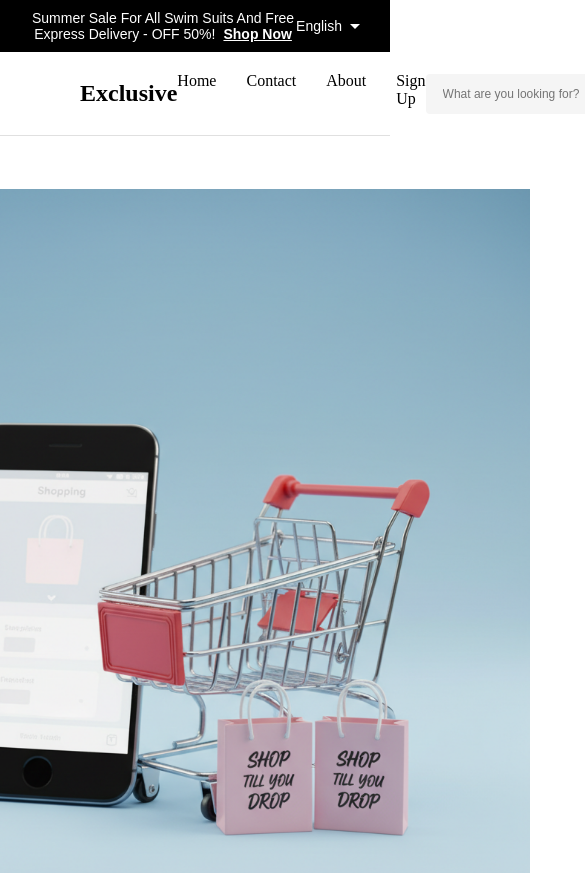
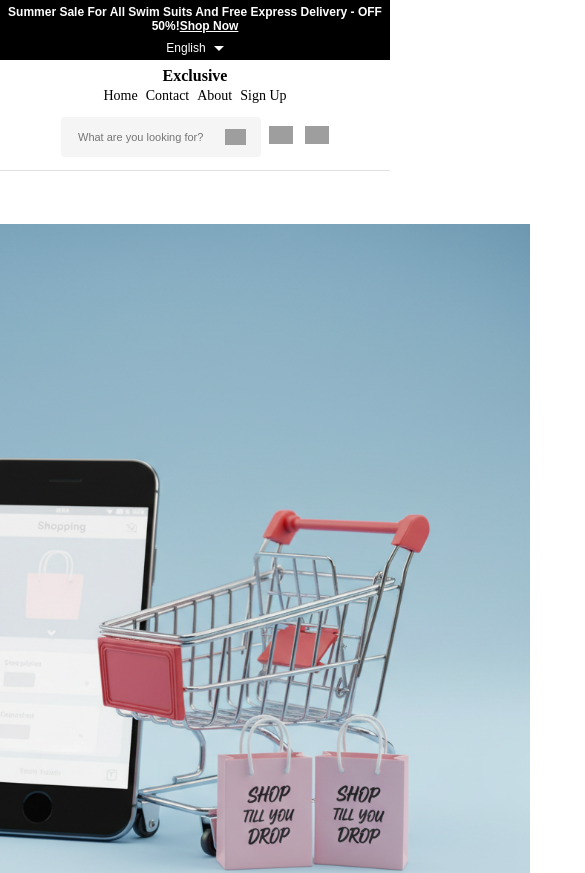
Before and after one commit to Emtiaz01/ecommerce-app, an Angular app: page /login in a window 390 px wide. Shown: the top 873 px of the page, 585 px wide, since content can reach past the window. Built offline with nearby package versions, Linux system fonts and the light colour scheme; no server answers; grey boxes are pictures that could not be loaded.

Commit message:
Made Navbar, banner section and flash sales section responsive for all devices.

```diff
--- a/src/app/layout/home/flash-sales/flash-sales.scss
+++ b/src/app/layout/home/flash-sales/flash-sales.scss
@@ -1,4 +1,4 @@
-/* --- Variables for easy customization --- */
+
 :host {
   --primary-color: #db4444;
   --text-dark: #000;
@@ -54,18 +54,8 @@
 .product-carousel.expanded-grid {
   display: grid;
   grid-template-columns: repeat(auto-fill, minmax(250px, 1fr));
-  overflow-x: visible; /* Disable horizontal scrolling */
+  overflow-x: visible;
   gap: 30px;
-}
-.discount-badge {
-  position: absolute;
-  top: 12px;
-  left: 12px;
-  background-color: var(--primary-color);
-  color: var(--text-light);
-  padding: 4px 12px;
-  border-radius: 4px;
-  font-size: 0.75rem;
 }
 
 /* --- Section Footer --- */
@@ -73,3 +63,97 @@
   text-align: center;
   margin-top: 60px;
 }
+
+//Laptop(1024px)
+@media (max-width: 1024px) {
+  .section-header {
+    gap: 24px;
+    margin-bottom: 10px;
+    padding: 0 18px;
+  }
+  .countdown-timer {
+    gap: 6px;
+    .time-block .value { font-size: 1.24rem; padding: 0 6px; }
+    .separator { font-size: 1.18rem; min-width: 6px; }
+  }
+  .product-carousel,
+  .product-carousel.expanded-grid { gap: 13px; }
+}
+
+//Tablet
+@media (max-width: 800px) {
+  .section-header {
+    flex-direction: column;
+    gap: 8px;
+    align-items: flex-start;
+    margin-bottom: 5px;
+    padding: 0 8px;
+  }
+  .countdown-timer {
+    gap: 4px;
+    .time-block .value { font-size: 1rem; padding: 0 3px; }
+    .time-block { min-width: 14px; }
+    .label { font-size: 0.64rem; }
+  }
+  .product-carousel { gap: 6px; }
+  .product-carousel.expanded-grid {
+    grid-template-columns: repeat(2, 1fr);
+    gap: 8px;
+  }
+
+}
+
+//Mobile(Large)
+@media (max-width: 600px) {
+  .section-header {
+    gap: 3px;
+    margin-bottom: 2px;
+    padding: 0 0vw;
+    width: 100%;
+   margin-left: 30px;
+  }
+  .countdown-timer {
+    gap: 2px;
+    .time-block .value,
+    .separator { font-size: 0.8rem; max-width: 100%; padding: 0 1px; }
+  }
+  .product-carousel { gap: 3px; }
+  .product-carousel.expanded-grid {
+    grid-template-columns: 1fr;
+    gap: 10px;
+    scroll-snap-type: x mandatory;
+    width: 90vw;
+  }
+   .carousel-nav{
+    padding-top: 20px;
+  }
+
+}
+//Mobile(Small - Medium)
+@media (max-width: 400px) {
+  .section-header {
+    gap: 9px;
+    margin-bottom: 2px;
+    max-width: fit-content;
+  }
+  .countdown-timer {
+    gap: 2px;
+    .time-block .value,
+    .separator { font-size: 0.8rem; max-width: 2px; padding: 0 2px; }
+  }
+  .product-carousel,
+  .product-carousel.expanded-grid {
+    grid-template-columns: 1fr;
+    gap: 10px;
+    // display: flex !important;
+    overflow-x: hidden;
+    scroll-snap-type: x mandatory;
+    width: 100vw;
+    margin: 0;
+    padding-top: 20px;
+  }
+  .section-footer{
+    padding-left: 30px;
+    margin-left: 30px;
+  }
+}
--- a/src/app/navbar/header/header.scss
+++ b/src/app/navbar/header/header.scss
@@ -2,21 +2,27 @@
   display: block;
 }
 
+/* --- Base styles for desktop/laptop --- */
 .announcement-bar {
   background-color: #000;
   color: #fff;
   display: flex;
+  flex-direction: row;
   justify-content: space-between;
   align-items: center;
   padding: 10px 30px;
   font-family: Arial, sans-serif;
-  font-size: 14px;
+  font-size: 16px;
+  flex-wrap: wrap;
+  width: 100%;
+  box-sizing: border-box;
 }
 
 .announcement-text {
   flex-grow: 1;
   text-align: center;
-  font: weight 5px;
+  font-weight: 700;
+  min-width: 140px;
 }
 
 .shop-now-link {
@@ -24,12 +30,14 @@
   text-decoration: underline;
   margin-left: 8px;
   cursor: pointer;
+  white-space: nowrap;
 }
 
 .language-selector {
   display: flex;
   align-items: center;
   cursor: pointer;
+  margin-left: 24px;
 }
 
 .arrow-down {
@@ -40,3 +48,53 @@
   border-top: 5px solid #fff;
   margin-left: 8px;
 }
+
+/* --- Large Tablets (max-width: 1024px) --- */
+@media (max-width: 1024px) {
+  .announcement-bar {
+    padding: 10px 14px;
+    font-size: 15px;
+  }
+  .language-selector {
+    margin-left: 14px;
+  }
+}
+
+/* --- Tablets (max-width: 768px) --- */
+@media (max-width: 768px) {
+  .announcement-bar {
+    padding: 8px 8px;
+    font-size: 14px;
+  }
+}
+
+/* --- Mobiles (max-width: 600px) --- */
+@media (max-width: 600px) {
+  .announcement-bar {
+    flex-direction: column;
+    align-items: stretch;
+    gap: 8px;
+    padding: 7px 4vw;
+    font-size: 13px;
+    min-width: unset;
+  }
+  .announcement-text {
+    text-align: center;
+    margin-bottom: 5px;
+  }
+  .shop-now-link,
+  .language-selector {
+    justify-content: center;
+    margin-left: 0;
+    min-width: unset;
+  }
+}
+
+/* --- Ultra small devices (max-width: 400px) --- */
+@media (max-width: 400px) {
+  .announcement-bar {
+    font-size: 12px;
+    padding: 5px 2vw;
+    gap: 3px;
+  }
+}
--- a/src/app/navbar/header2/header2.scss
+++ b/src/app/navbar/header2/header2.scss
@@ -5,17 +5,24 @@
   padding: 20px 80px;
   border-bottom: 1px solid #e0e0e0;
   background-color: #fff;
+  width: 100%;
+  box-sizing: border-box;
+  flex-wrap: wrap;
+  min-height: 64px;
 }
 
+/* Logo */
 .logo {
   font-size: 24px;
   font-weight: bold;
+  white-space: nowrap;
 }
 
+/* Nav */
 .main-nav {
   display: flex;
   gap: 30px;
-}
+  flex-wrap: wrap;
 
   .nav-link {
     text-decoration: none;
@@ -23,6 +30,7 @@
     font-size: 16px;
     padding-bottom: 5px;
     border-bottom: 2px solid transparent;
+    transition: border 0.15s, color 0.15s;
   }
 
   .nav-link.active {
@@ -30,27 +38,32 @@
     text-decoration: underline;
     color: #000;
   }
+}
 
+/* Actions */
 .header-actions {
   display: flex;
   align-items: center;
   gap: 20px;
+  flex-wrap: wrap;
 }
 
+/* Search */
 .search-bar {
   display: flex;
   align-items: center;
   background-color: #f5f5f5;
   padding: 8px 15px;
   border-radius: 4px;
-
+  min-width: 100px;
   input {
     border: none;
     background: transparent;
     outline: none;
     font-size: 12px;
+    min-width: 60px;
+    width: 100%;
   }
-
   .search-icon {
     display: inline-block;
     width: 24px;
@@ -60,11 +73,11 @@
   }
 }
 
+/* Icons */
 .action-icons {
   display: flex;
   gap: 20px;
   align-items: center;
-
   .wishlist-icon,
   .cart-icon {
     display: inline-block;
@@ -72,20 +85,18 @@
     height: 24px;
     cursor: pointer;
   }
-
   .wishlist-icon {
     background: url("https://api.iconify.design/mdi/heart-outline.svg") no-repeat center center / contain;
   }
-
   .cart-icon {
     background: url("https://api.iconify.design/mdi/cart-outline.svg") no-repeat center center / contain;
   }
 }
 
+/* Profile dropdown */
 .profile-section {
   position: relative;
 }
-
 .profile-icon-button {
   background: none;
   border: none;
@@ -94,13 +105,11 @@
   display: flex;
   align-items: center;
   justify-content: center;
-
   img {
     width: 28px;
     height: 28px;
   }
 }
-
 
 .profile-dropdown {
   position: absolute;
@@ -110,7 +119,6 @@
   z-index: 100;
   border-radius: 8px;
   overflow: hidden;
-
   background: rgba(122, 113, 113, 0.85);
   backdrop-filter: blur(7px);
   -webkit-backdrop-filter: blur(10px);
@@ -122,7 +130,6 @@
     margin: 0;
     padding: 8px 0;
   }
-
   li {
     a, button {
       display: flex;
@@ -138,37 +145,15 @@
       background: none;
       cursor: pointer;
       transition: background-color 0.2s ease;
-
       &:hover {
         background-color: rgba(255, 255, 255, 0.5);
       }
     }
   }
-
-}
-.wishlist-link {
-  position: relative;
-  display: inline-block;
 }
 
-.badge {
-  position: absolute;
-  top: -8px;
-  right: -8px;
-  background-color: #DB4444;
-  color: white;
-  border-radius: 50%;
-  font-size: 0.75rem;
-  font-weight: 600;
-  display: flex;
-  align-items: center;
-  justify-content: center;
-  min-width: 20px;
-  height: 20px;
-  padding: 2px;
-  box-sizing: border-box;
-}
-.icon-link {
+/* Badges */
+.wishlist-link, .icon-link {
   position: relative;
   display: inline-block;
 }
@@ -187,4 +172,77 @@
   align-items: center;
   justify-content: center;
   box-sizing: border-box;
+  padding: 2px;
 }
+
+/* --- RESPONSIVENESS --- */
+/* Laptops/Tablets */
+@media (max-width: 1024px) {
+  .main-header {
+    padding: 14px 30px;
+  }
+  .main-nav {
+    gap: 20px;
+  }
+  .action-icons {
+    gap: 12px;
+  }
+}
+/* Tablets */
+@media (max-width: 768px) {
+  .main-header {
+    padding: 12px 14px;
+    min-height: 56px;
+  }
+  .logo {
+    font-size: 20px;
+  }
+  .main-nav {
+    gap: 14px;
+    .nav-link {
+      font-size: 14px;
+    }
+  }
+  .header-actions {
+    gap: 10px;
+  }
+}
+/* Mobile */
+@media (max-width: 600px) {
+  .main-header {
+    flex-direction: column;
+    align-items: stretch;
+    padding: 8px 4vw;
+  }
+  .logo {
+    font-size: 18px;
+    text-align: center;
+    margin-bottom: 3px;
+  }
+  .main-nav,
+  .header-actions {
+    flex-direction: row;
+    justify-content: center;
+    width: 100%;
+    gap: 8px;
+    margin-bottom: 6px;
+  }
+  .search-bar {
+    min-width: 75px;
+    input { font-size: 11px; }
+  }
+}
+
+/* Extra Small Devices */
+@media (max-width: 400px) {
+  .main-header {
+    padding: 7px 2vw;
+    min-height: 40px;
+  }
+  .logo { font-size: 16px; }
+  .profile-dropdown {
+    width: 90vw; /* almost full width */
+    right: 50%;
+    transform: translateX(50%);
+  }
+}
--- a/src/styles.scss
+++ b/src/styles.scss
@@ -94,6 +94,7 @@ hr {
   overflow: hidden;
   background: #fff;
   transition: transform 0.2s ease;
+  border: 1px solid black;
 
   .card-image-container {
     position: relative;
@@ -225,3 +226,33 @@ hr {
     }
   }
 }
+  @media (max-width:600px){
+  .page-container{
+    padding-left: 20px;
+    padding-top: 20px;
+    margin: 0px;
+  }
+    .product-card {
+    min-width: 70vw;
+    scroll-snap-align: start;
+    margin: 0;
+    border-radius: 6px;
+    box-shadow: none;
+  }
+}
+
+@media (max-width:400px){
+  .page-container{
+    padding-left: 0px;
+    padding-top: 20px;
+
+  }
+  .product-card {
+    min-width: 100vw;
+    max-width: 100vw;
+    scroll-snap-align: start;
+    margin: 0;
+    border-radius: 6px;
+    box-shadow: none;
+  }
+}
```
Also changed, not shown: src/app/layout/home/banner/banner.scss (+107 -20 lines). Lines whose indentation alone changed are shown as unchanged.
